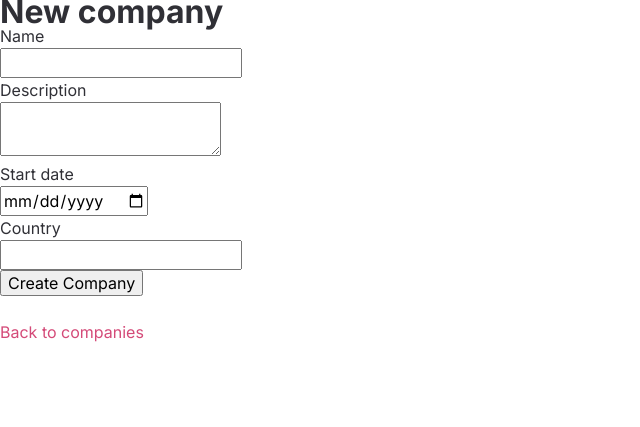
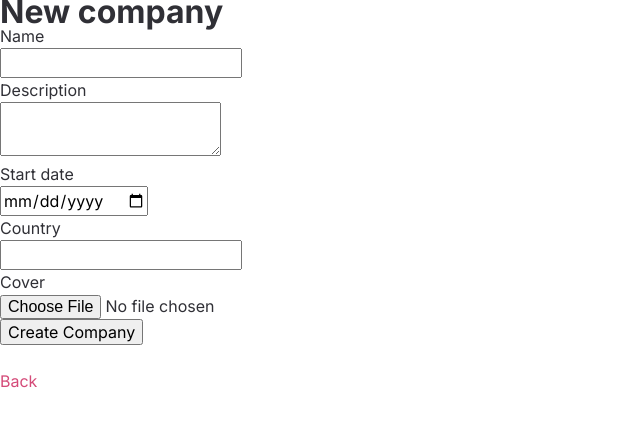
Before and after one commit to sebastianterleira/Critics-RC, a Rails app: page /companies/new in a window 1280 px wide. Shown: the top 427 px of the page, without its empty margins (0-640 px from the left). Run offline with Rails 7, Linux system fonts and the light colour scheme; parts of the project's set-up code (start-up, migrations or seed data) failed here and were passed over; some libraries are stand-ins or nearby versions.

Commit message:
ADD:check edit company

```diff
--- a/app/controllers/companies_controller.rb
+++ b/app/controllers/companies_controller.rb
@@ -52,6 +52,6 @@ class CompaniesController < ApplicationController
 
   # Only allow a list of trusted parameters through.
   def company_params
-    params.require(:company).permit(:name, :description, :start_date, :country)
+    params.require(:company).permit(:name, :description, :start_date, :country, :cover)
   end
 end
--- a/app/views/companies/_form.html.erb
+++ b/app/views/companies/_form.html.erb
@@ -32,6 +32,12 @@
   </div>
 
   <div>
+  <%= form.label :cover%> </div>
+  <%= form.file_field :cover%>
+  <%= image_tag(company.cover) if company.cover.attached?%>
+  </div>
+
+  <br/>
     <%= form.submit %>
-  </div>
+
 <% end %>
--- a/app/views/companies/edit.html.erb
+++ b/app/views/companies/edit.html.erb
@@ -1,10 +1,10 @@
-<h1>Editing company</h1>
+<h1>Edit company</h1>
 
 <%= render "form", company: @company %>
 
 <br>
 
 <div>
-  <%= link_to "Show this company", @company %> |
-  <%= link_to "Back to companies", companies_path %>
+  <%= link_to "Show", @company %> |
+  <%= link_to "Back", companies_path %>
 </div>
--- a/app/views/companies/new.html.erb
+++ b/app/views/companies/new.html.erb
@@ -5,5 +5,5 @@
 <br>
 
 <div>
-  <%= link_to "Back to companies", companies_path %>
+  <%= link_to "Back", companies_path %>
 </div>
```
Also changed, not shown: app/views/companies/show.html.erb (+4 -3 lines).
